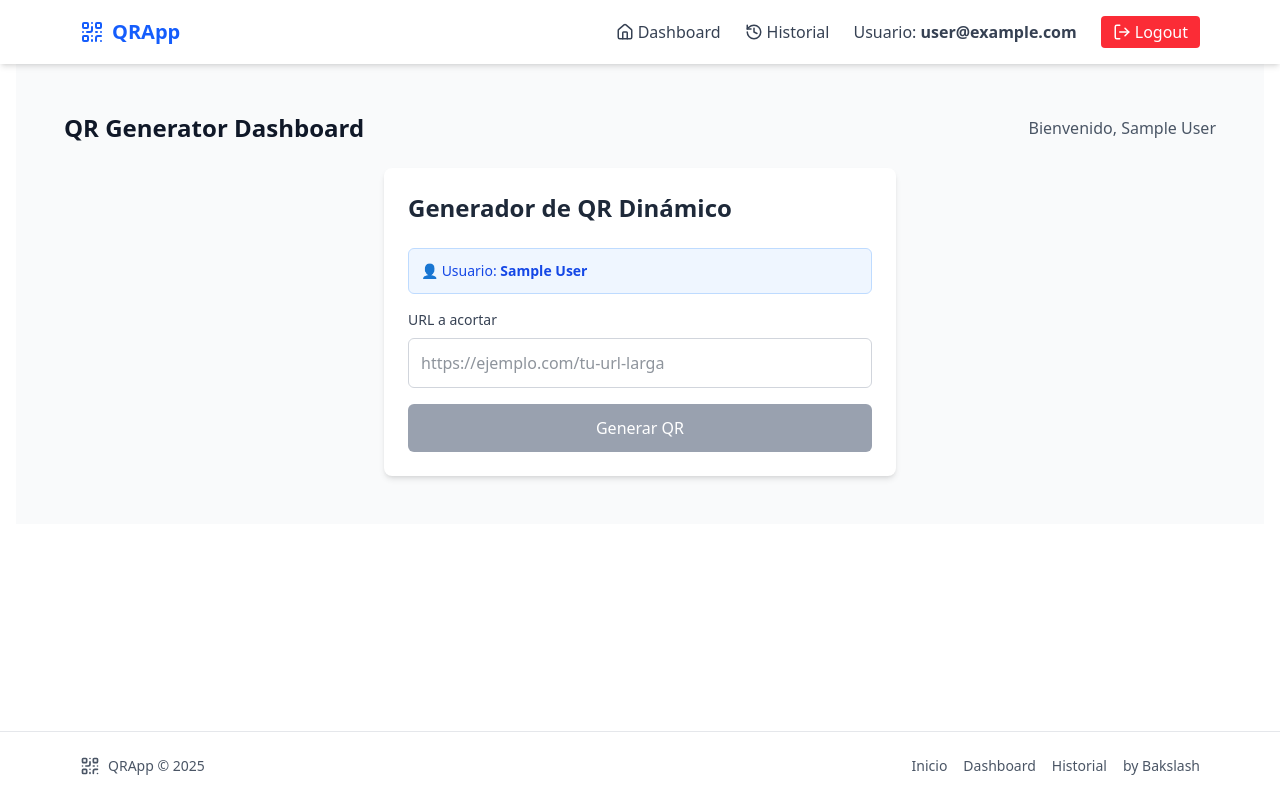
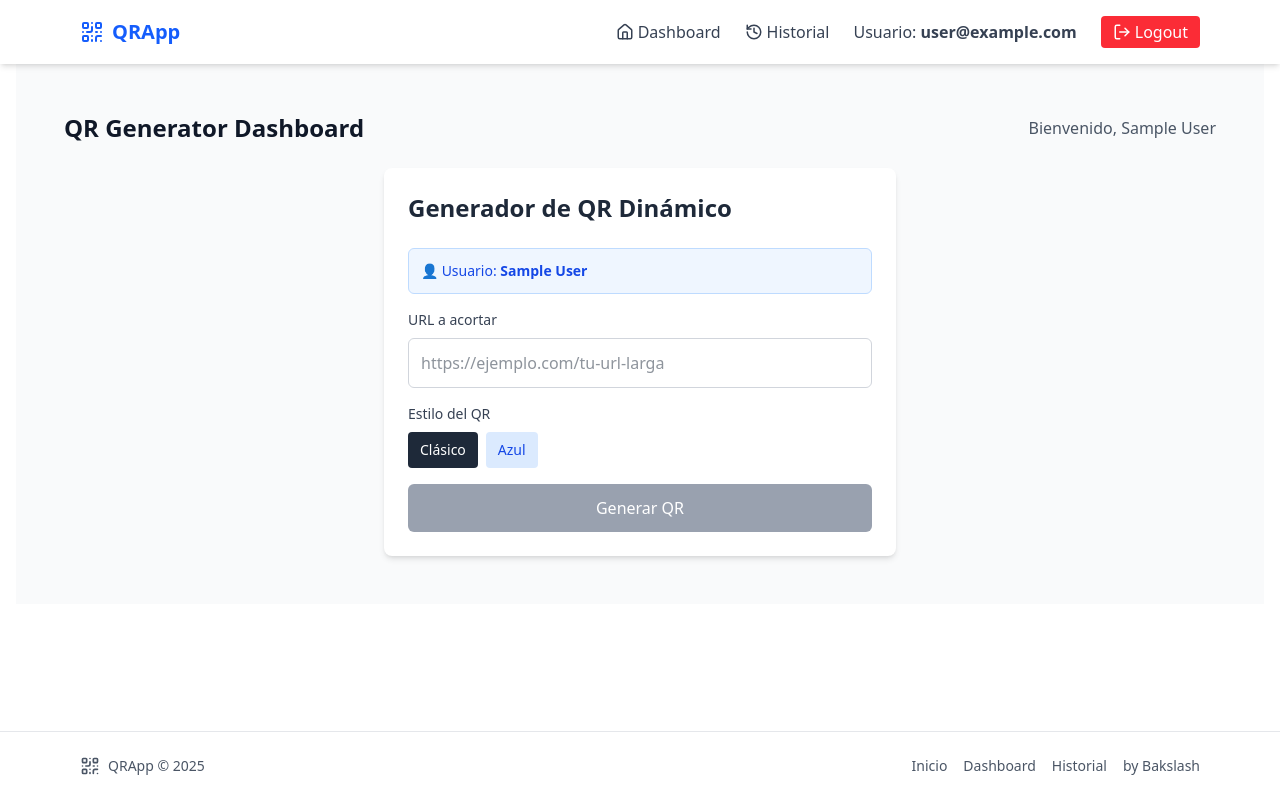
Before and after one commit to ehernandezvilla/qr-me-xyz, a Next.js app: page /dashboard in a window 1280 px wide. Built offline with nearby package versions, Linux system fonts and the light colour scheme; no server answers; sample sign-in values are in the browser's storage.

Commit message:
fix styles

```diff
--- a/app/components/QRGenerator.tsx
+++ b/app/components/QRGenerator.tsx
@@ -10,13 +10,18 @@ export default function QRGenerator() {
   const [shortUrl, setShortUrl] = useState('');
   const [isLoading, setIsLoading] = useState(false);
   const [error, setError] = useState('');
+  const [qrStyle, setQrStyle] = useState<'classic' | 'blue'>('classic'); ;
 
   const { data: session } = useSession();
 
-  // Por ahora, usaremos un token y correlativo por defecto
-  // TODO: Migrar el sistema de tokens a la nueva estructura de usuarios
   const defaultToken = process.env.NEXT_PUBLIC_DEFAULT_TOKEN || '';
   const defaultCorrelativo = session?.user?.username || session?.user?.email || 'user';
+
+  // Configuraciones de colores para diferentes estilos
+  const qrStyles = {
+    classic: { fgColor: '#000000', bgColor: '#ffffff' },
+    blue: { fgColor: '#2563eb', bgColor: '#ffffff' },
+  };
 
   const handleGenerate = async () => {
     if (!longUrl) {
@@ -33,7 +38,6 @@ export default function QRGenerator() {
     setIsLoading(true);
 
     try {
-      // Construir la URL de la API
       const apiUrl = `/api/shorturl?token=${defaultToken}&url=${encodeURIComponent(longUrl)}&username=${session.user.email}`;
 
       const response = await fetch(apiUrl);
@@ -83,6 +87,24 @@ export default function QRGenerator() {
     setError('');
   };
 
+  const downloadQR = () => {
+    const svgElement = document.getElementById('qr-svg')?.querySelector('svg');
+    if (svgElement) {
+      const svgData = new XMLSerializer().serializeToString(svgElement);
+      const svgBlob = new Blob([svgData], { type: 'image/svg+xml;charset=utf-8' });
+      const svgUrl = URL.createObjectURL(svgBlob);
+
+      const downloadLink = document.createElement('a');
+      downloadLink.href = svgUrl;
+      downloadLink.download = `qr-code-${Date.now()}.svg`;
+      document.body.appendChild(downloadLink);
+      downloadLink.click();
+      document.body.removeChild(downloadLink);
+
+      URL.revokeObjectURL(svgUrl);
+    }
+  };
+
   return (
     <div className="p-6 bg-white dark:bg-gray-800 rounded-lg shadow-md max-w-lg mx-auto">
       <h2 className="text-2xl mb-6 font-bold text-gray-800 dark:text-gray-100">
@@ -122,6 +144,35 @@ export default function QRGenerator() {
             disabled={isLoading}
             className="border border-gray-300 dark:border-gray-600 p-3 w-full rounded-md text-gray-800 dark:text-gray-100 bg-white dark:bg-gray-700 focus:outline-none focus:ring-2 focus:ring-blue-500 focus:border-transparent disabled:bg-gray-100 dark:disabled:bg-gray-800"
           />
+        </div>
+
+        {/* Selector de estilo QR */}
+        <div>
+          <label className="block text-sm font-medium text-gray-700 dark:text-gray-300 mb-2">
+            Estilo del QR
+          </label>
+          <div className="flex gap-2">
+            <button
+              onClick={() => setQrStyle('classic')}
+              className={`px-3 py-2 rounded text-sm font-medium transition-colors ${
+                qrStyle === 'classic'
+                  ? 'bg-gray-800 text-white'
+                  : 'bg-gray-200 text-gray-700 hover:bg-gray-300'
+              }`}
+            >
+              Clásico
+            </button>
+            <button
+              onClick={() => setQrStyle('blue')}
+              className={`px-3 py-2 rounded text-sm font-medium transition-colors ${
+                qrStyle === 'blue'
+                  ? 'bg-blue-600 text-white'
+                  : 'bg-blue-100 text-blue-700 hover:bg-blue-200'
+              }`}
+            >
+              Azul
+            </button>
+          </div>
         </div>
 
         <div className="flex gap-3">
@@ -174,18 +225,31 @@ export default function QRGenerator() {
           </div>
 
           <div id="qr-svg" className="flex justify-center mb-4">
-            <div className="p-4 bg-white rounded-lg shadow-sm">
+            <div className={`p-4 rounded-lg shadow-sm ${
+              qrStyle === 'classic' ? 'bg-gradient-to-br from-blue-50 to-blue-100' : 'bg-white'
+            }`}>
               <QRCodeSVG
                 value={`${shortUrl}?nocache=1`}
                 size={200}
                 level="M"
                 includeMargin={true}
+                fgColor={qrStyles[qrStyle].fgColor}
+                bgColor={qrStyles[qrStyle].bgColor}
               />
             </div>
           </div>
 
+          <div className="flex gap-2 justify-center mb-4">
+            <button
+              onClick={downloadQR}
+              className="bg-blue-600 hover:bg-blue-700 text-white px-4 py-2 rounded-md transition-colors text-sm"
+            >
+              📥 Descargar QR
+            </button>
+          </div>
+
           <p className="text-xs text-gray-500 dark:text-gray-400">
-            Correlativo: {defaultCorrelativo}
+            Correlativo: {defaultCorrelativo} | Estilo: {qrStyle}
           </p>
         </div>
       )}
```
